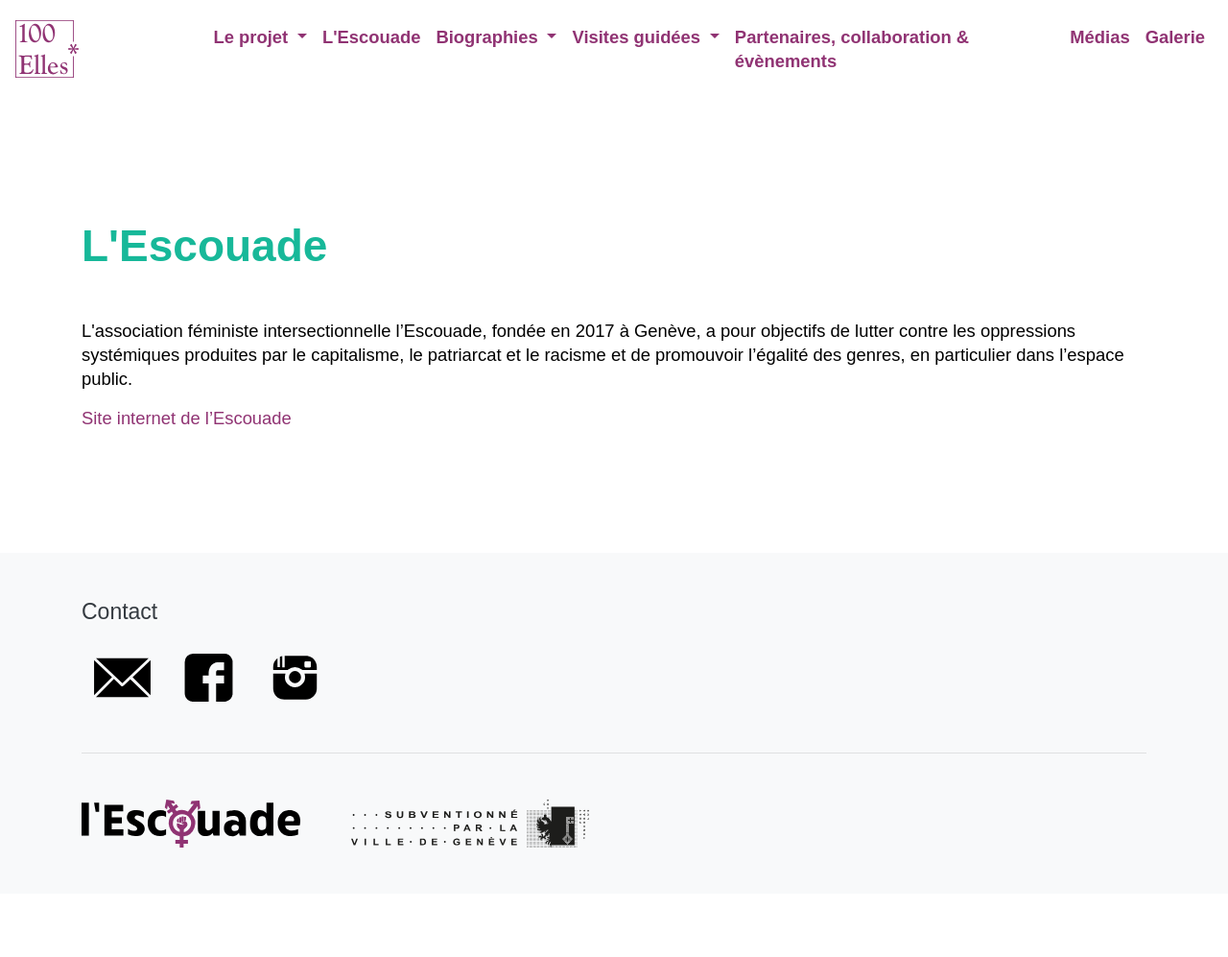
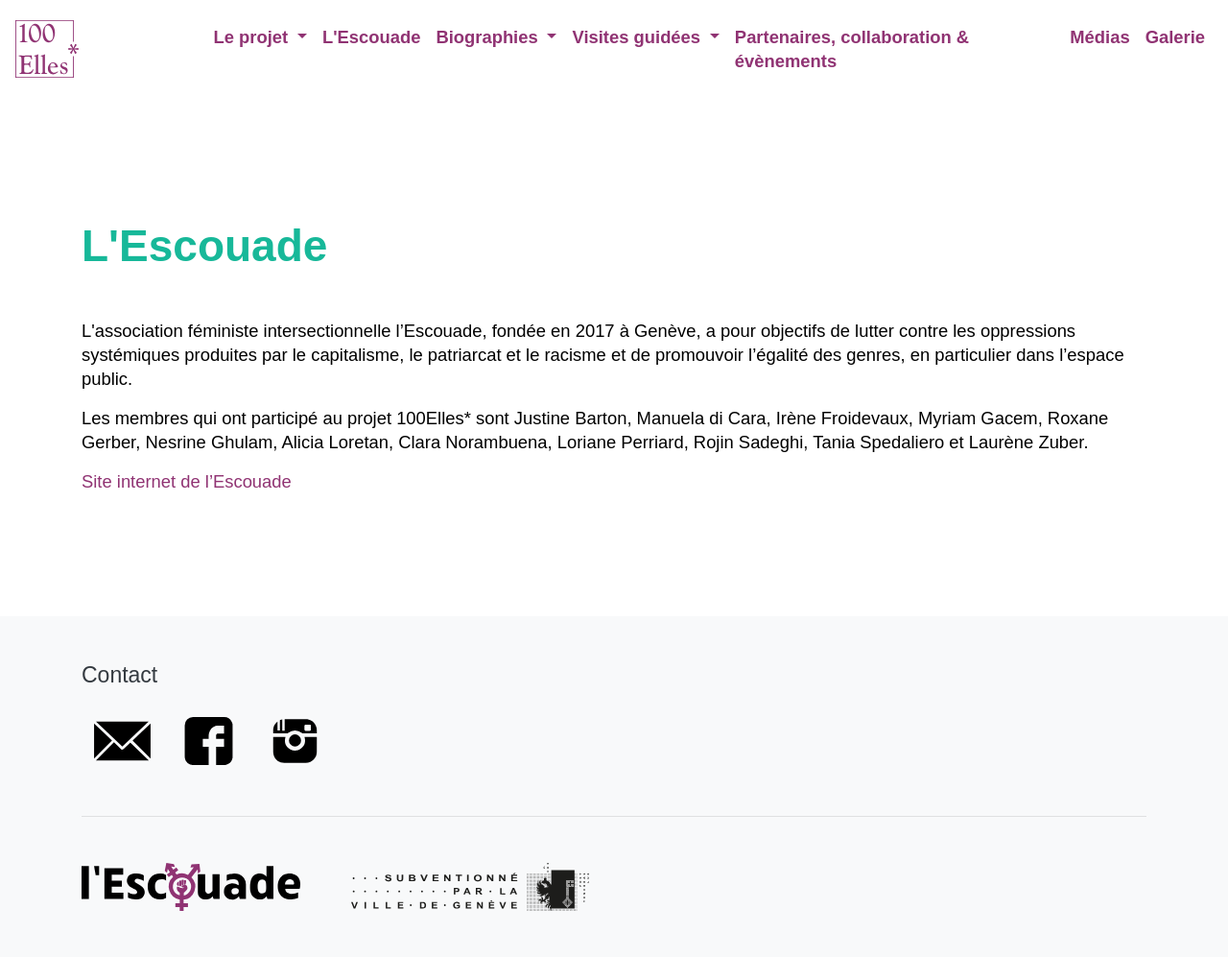
Before and after one commit to larucheio/100elles.ch, a Jekyll site: the page built from lescouade/index.html, in a window 1280 px wide. Shown: the whole page at 96% size. Built offline with Jekyll 4.4.1, drawn with Linux system fonts in a browser that asks for light colours; before the commit the page ends 931 px from its top, so only the background shows below that.

Commit message:
Ajout de l'équipe

```diff
--- a/lescouade/index.html
+++ b/lescouade/index.html
@@ -12,6 +12,11 @@ layout: main
         en particulier dans l’espace public.
     </p>
     <p>
+        Les membres qui ont participé au projet 100Elles* sont Justine Barton, Manuela di Cara, Irène Froidevaux, Myriam Gacem,
+        Roxane Gerber, Nesrine Ghulam, Alicia Loretan, Clara Norambuena, Loriane Perriard, Rojin Sadeghi, Tania Spedaliero et
+        Laurène Zuber.
+    </p>
+    <p>
         <a href="https://lescouade.ch/" target="_blank">Site internet de l’Escouade</a>
     </p>
 </main>
```
